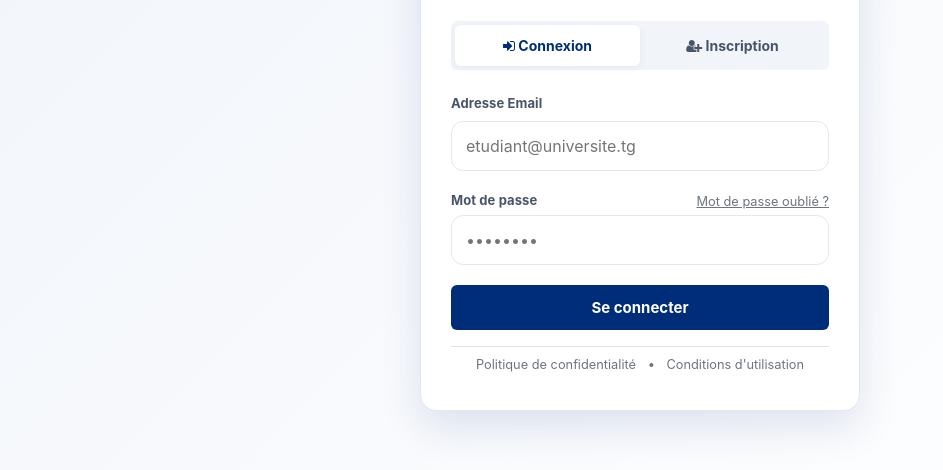
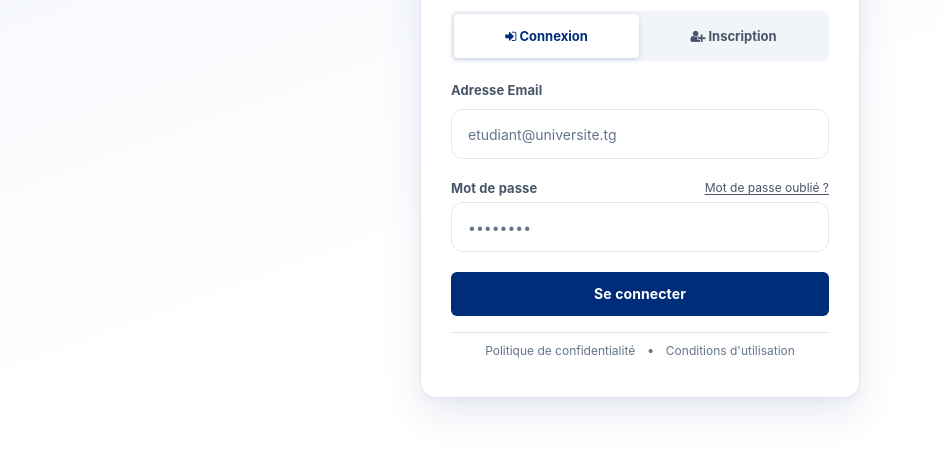
Before and after one commit to Mafrix07/NyeGa, a website: page nyega-web/auth.html in a window 1280 px wide. Shown: the part 330-800 px from the top of the page, without its empty margins (0-943 px from the left). Drawn offline with nearby package versions, Linux system fonts and the light colour scheme; a web font is replaced by a local one.

Commit message:
refonte-design: link nyega-refonte.css dans index.html et auth.html

```diff
--- a/nyega-web/auth.html
+++ b/nyega-web/auth.html
@@ -17,6 +17,7 @@
   <link rel="stylesheet" href="css/font-awesome.min.css">
   <link rel="stylesheet" href="css/nyega-theme.css">
   <link rel="stylesheet" href="css/nyega-app.css">
+  <link rel="stylesheet" href="css/nyega-refonte.css">
 
   <!-- Vercel Web Analytics -->
   <script>
```
Also changed, not shown: nyega-web/index.html (+1 -0 lines).
